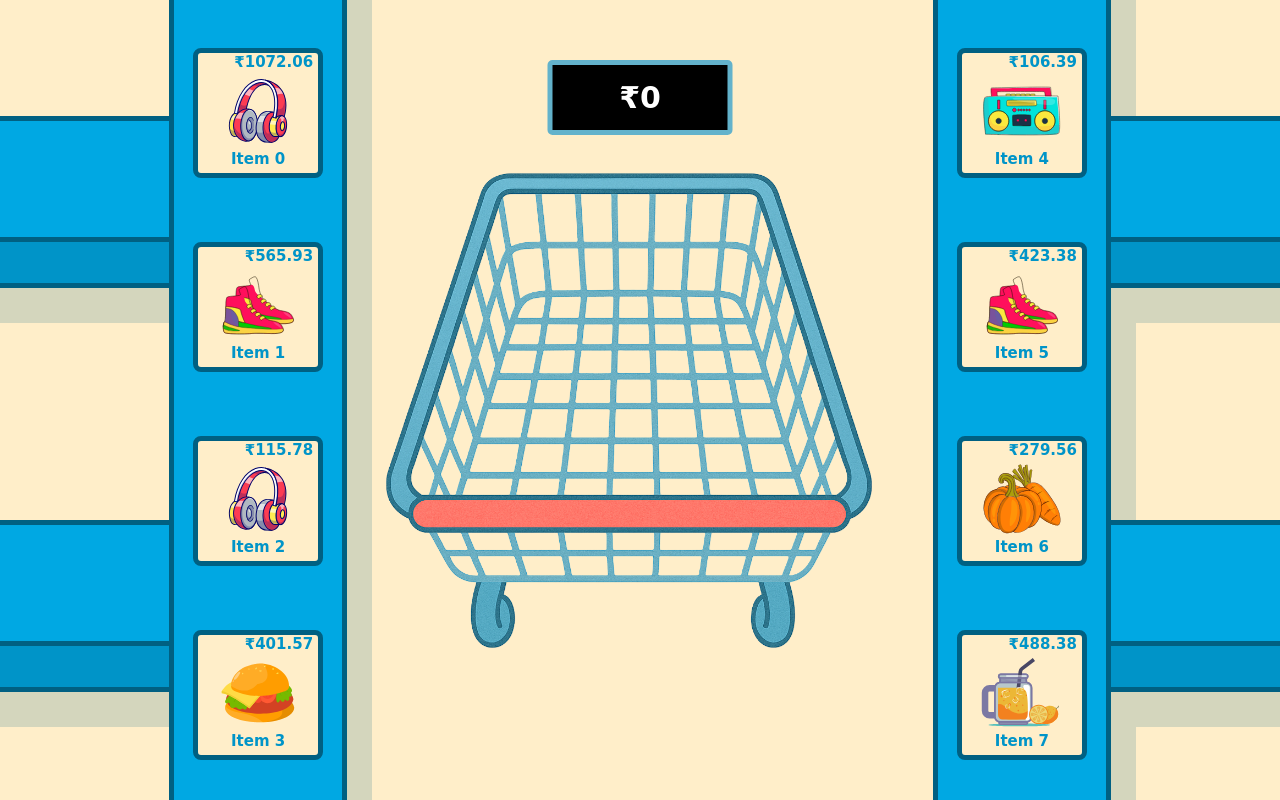
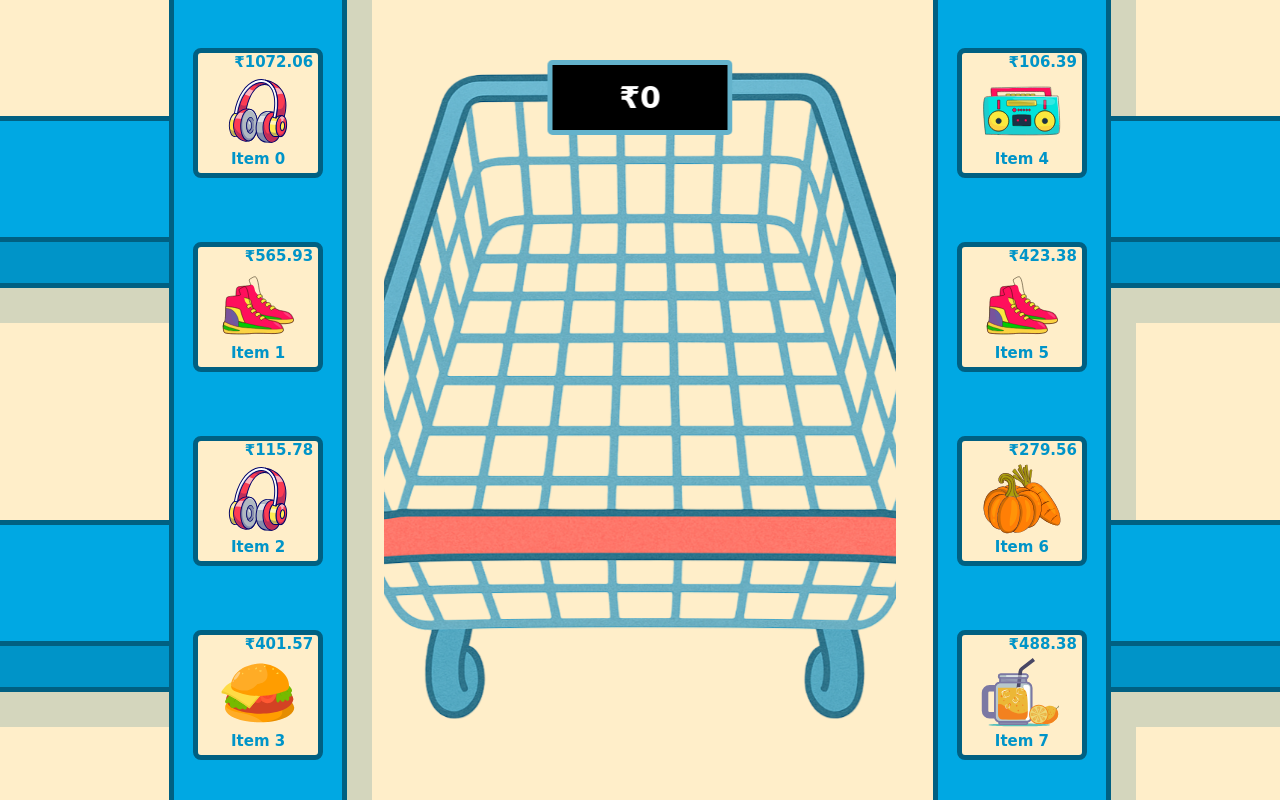
Before and after one commit to SubashAB11/BinSho, an Angular app: page / in a window 1280 px wide. Shown: the top 800 px of the page. Built offline with nearby package versions, Linux system fonts and the light colour scheme.

Commit message:
added 3d effect for dropping products

```diff
--- a/src/app/components/cart/cart.component.html
+++ b/src/app/components/cart/cart.component.html
@@ -1,3 +1,4 @@
+<div class="cart-container">
     <div class="total">₹{{getTotalPrice()}}</div>
     <div #cart class="cart" id="cartDropList" cdkDropList [cdkDropListSortingDisabled]="true" [cdkDropListData]="cartItems"
         (cdkDropListDropped)="onDrop($event)">
@@ -6,3 +7,4 @@
             [style.transform]="`translate(${product.x || 0}px, ${product.y || 0}px)`"></app-product>
         }
     </div>
+</div>
--- a/src/app/components/cart/cart.component.scss
+++ b/src/app/components/cart/cart.component.scss
@@ -1,14 +1,24 @@
 @use '../../shared/variables' as *;
 
+.cart-container {
+  width: 100%;
+  height: 81%;
+  position: relative;
+  display: flex;
+  justify-content: center;
+  align-items: center;
+  perspective: 1000px;
+  transform-style: preserve-3d;
+}
+
 .cart {
-  width: 100%;
-  height: 60%;
+  width: 55%;
+  height: 95%;
   position: relative;
   overflow: hidden;
-  transform: translateY(15%);
-  clip-path: polygon(23% 0%, 73% 0%, 92% 100%, 4% 100%);
-  border-bottom-left-radius: 11%;
-  border-bottom-right-radius: 17%;
+  transform: rotateX(57deg);
+  border-top-left-radius: 10%;
+  border-top-right-radius: 10%;
 }
 
 app-product {
--- a/src/app/components/rack-section/rack-section.component.scss
+++ b/src/app/components/rack-section/rack-section.component.scss
@@ -83,7 +83,7 @@ app-cart {
   width: 40%;
 
   background-image: url('../../../assets/images/cart_img.png');
-  background-size: 165% auto;
+  background-size: cover;
   background-repeat: no-repeat;
   background-position: center;
 }
--- a/src/app/directives/movable.directive.ts
+++ b/src/app/directives/movable.directive.ts
@@ -11,7 +11,6 @@ import {
   standalone: true,
 })
 export class MovableDirective implements AfterViewInit {
-  private pos = { x: 0, y: 0 };
   private cartBounds!: DOMRect;
 
   constructor(private el: ElementRef, private renderer: Renderer2) { }
@@ -19,7 +18,10 @@ export class MovableDirective implements AfterViewInit {
   ngAfterViewInit() {
     const cart = document.getElementById('cartDropList');
     if (cart) {
+      const originalTransform = cart.style.transform;
+      cart.style.transform = 'none';
       this.cartBounds = cart.getBoundingClientRect();
+      cart.style.transform = originalTransform;
     }
   }
 
@@ -32,7 +34,8 @@ export class MovableDirective implements AfterViewInit {
     const element = this.el.nativeElement;
     const transform = window.getComputedStyle(element).transform;
 
-    let offsetX = 0, offsetY = 0;
+    let offsetX = 0,
+      offsetY = 0;
     if (transform !== 'none') {
       const match = transform.match(/matrix.*\((.+)\)/);
       if (match) {
@@ -45,26 +48,30 @@ export class MovableDirective implements AfterViewInit {
     const mouseMove = (moveEvent: MouseEvent) => {
       const dx = moveEvent.clientX - startX;
       const dy = moveEvent.clientY - startY;
-      const newX = offsetX + dx;
-      const newY = offsetY + dy;
 
-      const parent = this.cartBounds;
-      const elem = element.getBoundingClientRect();
+      let newX = offsetX + dx;
+      let newY = offsetY + dy;
 
-      const minX = 0;
-      const minY = 0;
-      const maxX = parent.width - elem.width;
-      const maxY = parent.height - elem.height;
+      const elementRect = element.getBoundingClientRect();
+      const elemWidth = elementRect.width;
+      const elemHeight = elementRect.height;
 
-      const clampedX = Math.min(Math.max(newX, minX), maxX);
-      const clampedY = Math.min(Math.max(newY, minY), maxY);
+      const progress = newY / (this.cartBounds.height - elemHeight);
+
+      const perspectiveBoost = 40; // adjust based on rotation
+      const maxX = this.cartBounds.width - elemWidth + progress * perspectiveBoost;
+      const maxY = this.cartBounds.height - elemHeight;
+
+      newX = Math.max(0, Math.min(newX, maxX));
+      newY = Math.max(0, Math.min(newY, maxY));
 
       this.renderer.setStyle(
         element,
         'transform',
-        `translate(${clampedX}px, ${clampedY}px)`
+        `translate(${newX}px, ${newY}px)`
       );
     };
+
 
     const mouseUp = () => {
       document.removeEventListener('mousemove', mouseMove);
```
Also changed, not shown: src/assets/images/cart_img.png. Lines whose indentation alone changed are shown as unchanged.
